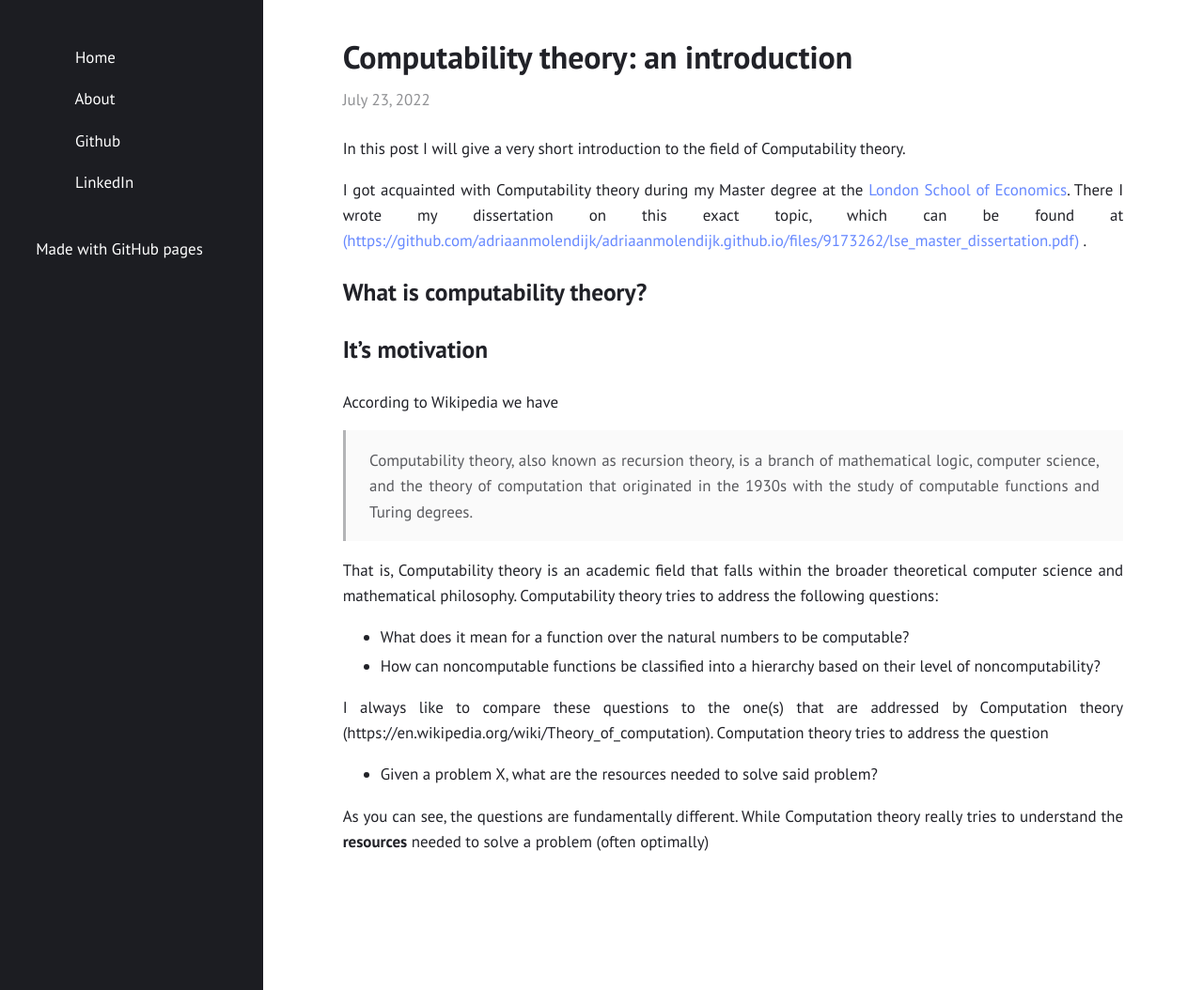
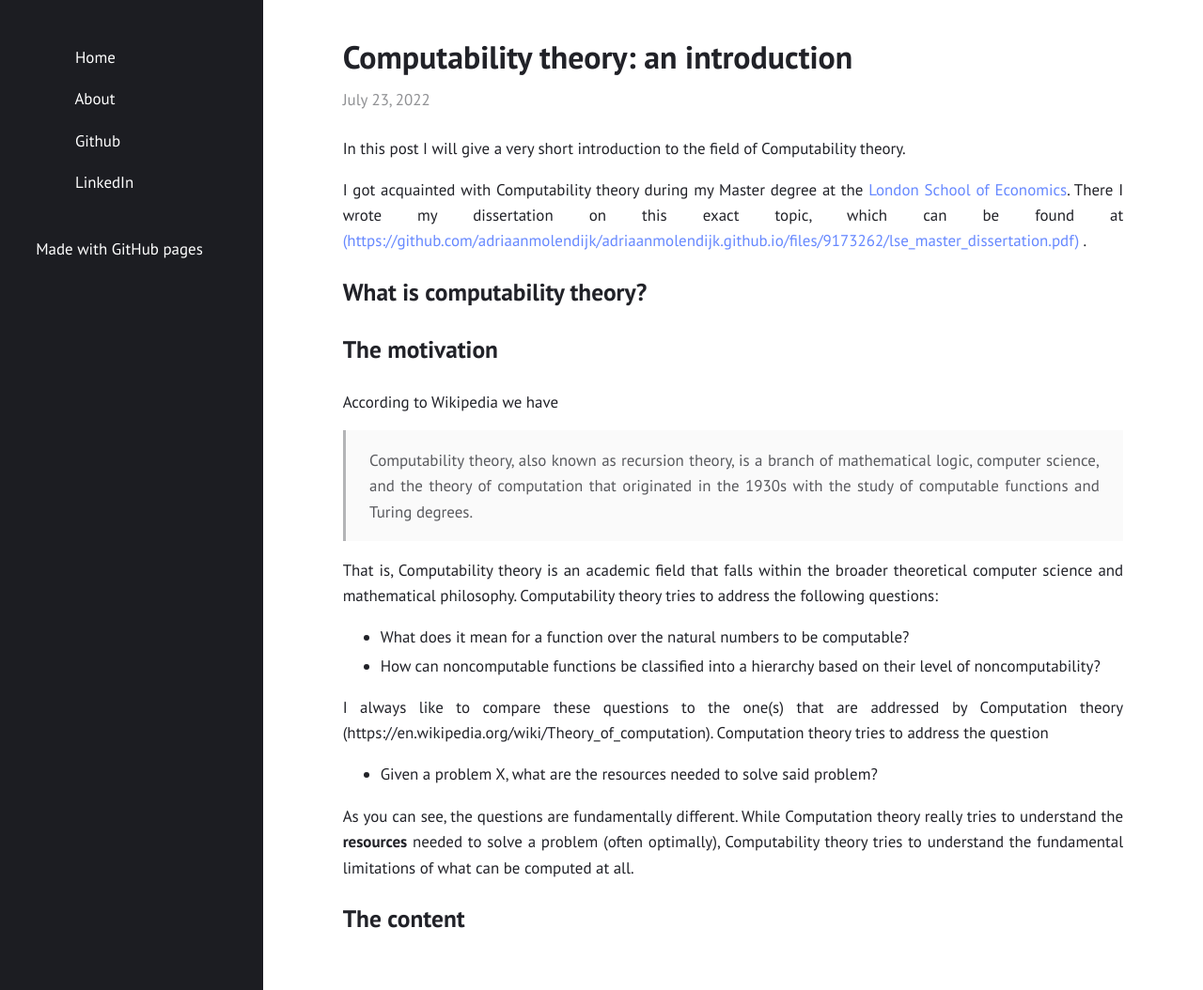
Before and after one commit to adriaanmolendijk/adriaanmolendijk.github.io, a Jekyll site: the page built from _posts/2022-07-23-computability-theory.md, in a window 1280 px wide and 1054 px high. Shown: the whole window at 94% size. Built offline with Jekyll 4.4.1, drawn with Linux system fonts in a browser that asks for light colours.

Commit message:
Minor refactor

```diff
--- a/_posts/2022-07-23-computability-theory.md
+++ b/_posts/2022-07-23-computability-theory.md
@@ -11,7 +11,7 @@ I got acquainted with Computability theory during my Master degree at the [Londo
 
 # What is computability theory?
 
-## It's motivation
+## The motivation
 
 According to Wikipedia we have
 
@@ -24,4 +24,6 @@ That is, Computability theory is an academic field that falls within the broader
 I always like to compare these questions to the one(s) that are addressed by Computation theory (https://en.wikipedia.org/wiki/Theory_of_computation). Computation theory tries to address the question
 - Given a problem X, what are the resources needed to solve said problem?
 
-As you can see, the questions are fundamentally different. While Computation theory really tries to understand the **resources** needed to solve a problem (often optimally)
+As you can see, the questions are fundamentally different. While Computation theory really tries to understand the **resources** needed to solve a problem (often optimally), Computability theory tries to understand the fundamental limitations of what can be computed at all.
+
+## The content
```
